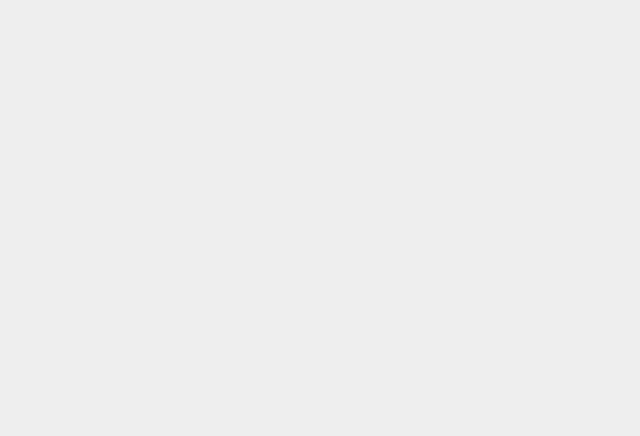
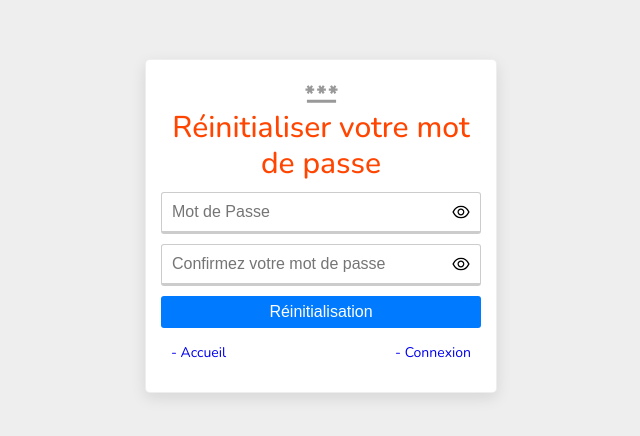
Before and after one commit to Harry8679/MERN_Auth, a React (Create React App) app: page /reinitialiser-votre-mot-de-passe/1 in a window 1280 px wide. Before the commit this address had no page. Shown: the part 174-610 px from the top of the page, without its empty margins (319-959 px from the left). Built offline with nearby package versions, Linux system fonts and the light colour scheme; the HTML template or start-up script is replaced by a standard one.

Commit message:
Reset Password Component

```diff
--- a/src/App.js
+++ b/src/App.js
@@ -4,6 +4,7 @@ import Layout from './layout/Layout';
 import Login from './pages/auth/Login';
 import Register from './pages/auth/Register';
 import Forgot from './pages/auth/Forgot';
+import Reset from './pages/auth/Reset';
 
 const App = () => {
   return (
@@ -14,6 +15,7 @@ const App = () => {
           <Route element={<Login />} path='/connexion' />
           <Route element={<Register />} path='/inscription' />
           <Route element={<Forgot />} path='/mot-de-passe-oublie' />
+          <Route element={<Reset />} path='/reinitialiser-votre-mot-de-passe/:resetToken' />
         </Routes>
       </Router>
     </>
--- a/src/pages/auth/Forgot.js
+++ b/src/pages/auth/Forgot.js
@@ -22,7 +22,7 @@ const Forgot = () => {
             <form onSubmit={forgotPassword}>
                 <input type="email" placeholder='Email' required name='email' value={email} onChange={handleInputChange} />
 
-                <button type='submit' className="--btn --btn-primary --btn-block">Connexion</button>
+                <button type='submit' className="--btn --btn-primary --btn-block">Confirmer</button>
                 <div className={styles.links}>
                     <p><Link to='/'>- Accueil</Link></p>
                     <p><Link to='/connexion'>- Connexion</Link></p>
--- /dev/null
+++ b/src/pages/auth/Reset.js
@@ -0,0 +1,47 @@
+import React, { useState } from 'react';
+import styles from './auth.module.scss';
+import Card from '../../components/card/Card';
+import { MdPassword } from 'react-icons/md';
+import { Link } from 'react-router-dom';
+import PasswordInput from '../../components/passwordInput/PasswordInput';
+
+const initialState = {
+    password: '',
+    password2: '',
+};
+
+const Reset = () => {
+    const [formData, setFormData] = useState(initialState);
+    const { password, password2 } = formData;
+
+
+  const handleInputChange = () => {}
+
+  const forgotPassword = () => {};
+  return (
+    <div className={`container ${styles.auth}`}>
+      <Card>
+        <div className={styles.form}>
+            <div className="--flex-center">
+                <MdPassword size={35} color='#999' />
+            </div>
+            <h2>Réinitialiser votre mot de passe</h2>
+
+            <form onSubmit={forgotPassword}>
+                <PasswordInput placeholder='Mot de Passe' value={password} name='password' onChange={handleInputChange} />
+                <PasswordInput placeholder='Confirmez votre mot de passe' value={password2} name='password2' onChange={handleInputChange} />
+
+                <button type='submit' className="--btn --btn-primary --btn-block">Réinitialisation</button>
+                <div className={styles.links}>
+                    <p><Link to='/'>- Accueil</Link></p>
+                    <p><Link to='/connexion'>- Connexion</Link></p>
+                </div>
+            </form>
+
+        </div>
+      </Card>
+    </div>
+  )
+}
+
+export default Reset;
```
